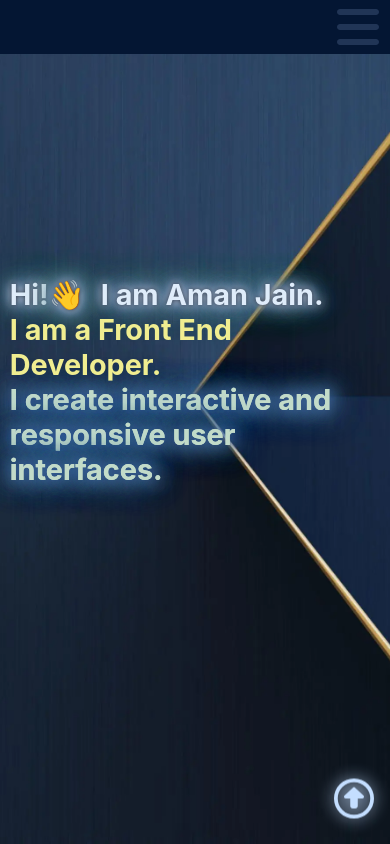
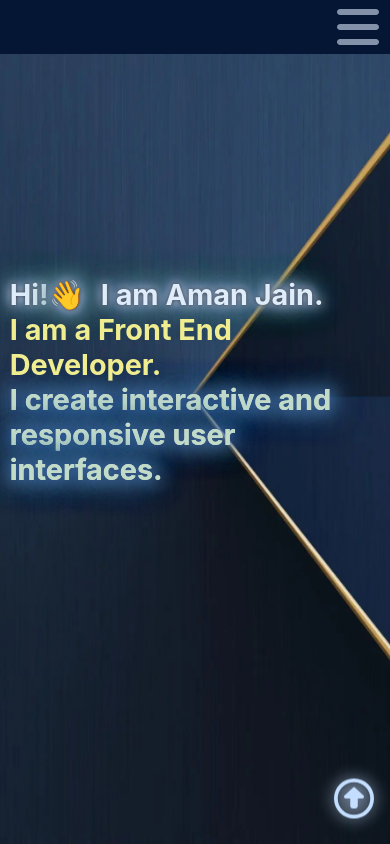
Before and after one commit to MrCyberlord/Portfolio, a React (Create React App) app: page / in a window 390 px wide. Shown: the top 844 px of the page. Built offline with nearby package versions, Linux system fonts and the light colour scheme.

Commit message:
Changed mobile dropdown menu color

```diff
--- a/src/components/Navbar.module.css
+++ b/src/components/Navbar.module.css
@@ -73,7 +73,7 @@
     .hamburger {
         display:inline-flex;  /* Show hamburger icon on mobile */
         align-self: center;
-        color: rgba(62, 85, 123, 0.5);
+        color: rgba(185, 198, 219, 0.7);
         font-size: 3rem;
         margin-right: 0.7rem;
         margin-bottom: 0.2rem;
@@ -109,7 +109,7 @@
         text-decoration:none;
         padding: 0.2rem 0.4rem;
         border-radius: 0.2rem;
-        background-color: rgba(60, 79, 109, 0.7);
+        background-color: rgba(185, 198, 219, 0.7);
         transition: ease 0.1s;  /* This adds a smooth transition effect when the background color changes */
         width: 15rem;
     }
```
